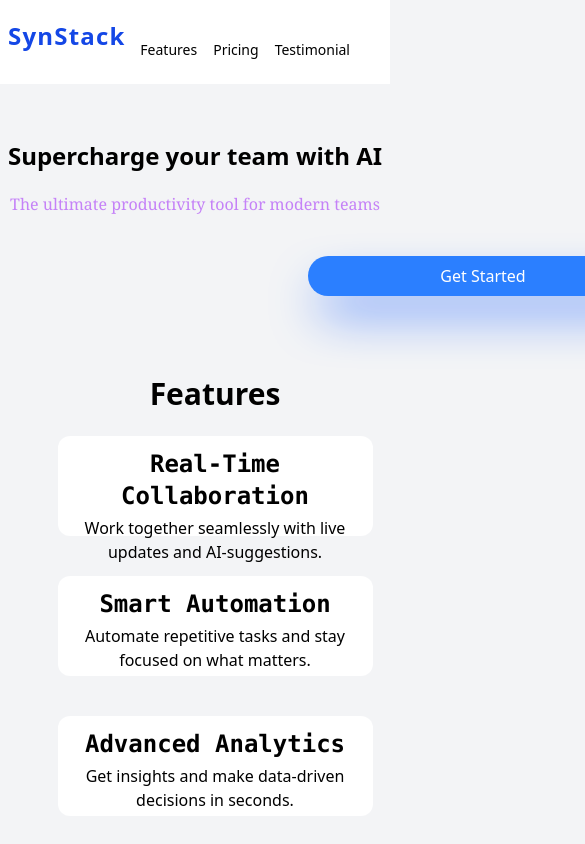
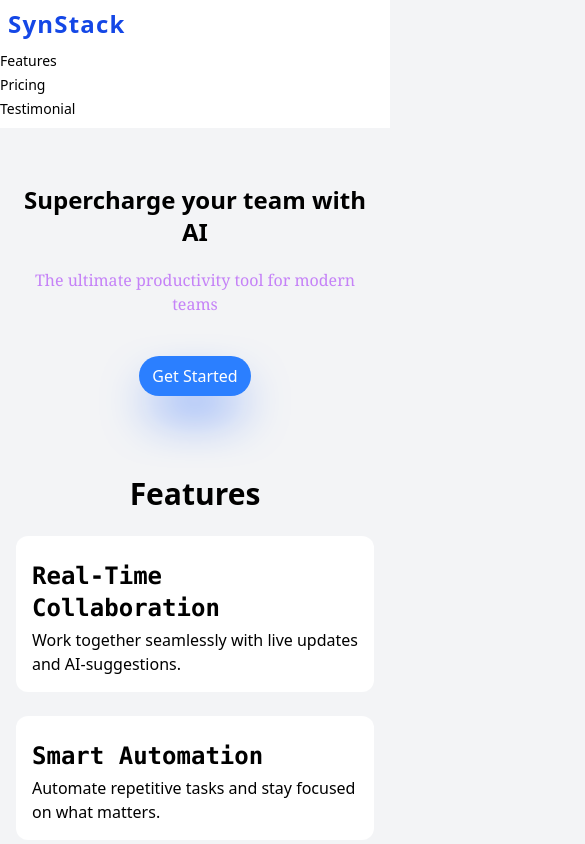
Before and after one commit to Paddy-coy/Galaxy_Landing_Page, a plain HTML site: page index.html in a window 390 px wide. Shown: the top 844 px of the page, 585 px wide, since content can reach past the window. Drawn offline with Linux system fonts and the light colour scheme; a script that the page names is missing.

Commit message:
last fix

```diff
--- a/index.html
+++ b/index.html
@@ -2,148 +2,101 @@
 <html lang="en">
 <head>
   <meta charset="UTF-8" />
-  <meta name="viewport" content="width=device-width, initial-scale=1.0, maximum-scale=1.0, user-scalable=no"/>
+  <meta name="viewport" content="width=device-width, initial-scale=1.0"/>
   <title>Galaxy Landing Page</title>
   <script src="index.js" defer></script>
   <link rel="stylesheet" href="output.css">
-  <style>
-    /* Phone-specific fixes (under 640px) */
-    @media (max-width: 639px) {
-      /* Ensure content doesn't overflow horizontally */
-      body {
-        overflow-x: hidden;
-        min-width: 320px;
-      }
-
-      /* Fix navigation layout */
-      nav ul {
-        flex-direction: column;
-        align-items: flex-end;
-        gap: 0.5rem;
-        margin-top: 1rem;
-      }
-
-      /* Center-align main content */
-      main {
-        text-align: center;
-      }
-
-      /* Adjust button positioning */
-      button {
-        margin-left: auto;
-        margin-right: auto;
-        display: block;
-      }
-
-      /* Make feature cards full width */
-      article > div {
-        width: 90%;
-        margin: 0 auto 1rem auto;
-      }
-
-      /* Pricing cards adjustments */
-      section > div {
-        width: 90%;
-        margin: 0 auto 1rem auto;
-      }
-
-      /* Testimonial cards adjustments */
-      .mt-20, .mt-10 {
-        width: 90%;
-        margin-left: auto;
-        margin-right: auto;
-      }
-    }
-  </style>
 </head>
-<body class="bg-gray-100 sm:overflow-x-hidden md:overflow-x-hidden lg:overflow-x-hidden xl:overflow-x-hidden">
+<body class="bg-gray-100 overflow-x-hidden">
 
   <!-- The NavBar -->
   <header class="bg-white w-full">
-    <h2 class="text-blue-700 text-2xl font-bold tracking-wider p-2 relative top-3 sm:relative sm:top-4 xl:ms-16">SynStack</h2>
-    <nav>
-     <ul>
-      <li class="flex justify-end me-10 gap-4 relative bottom-6 text-sm transition ease-in-out lg:justify-center xl:justify-end">
-        <a href="" class="hover:text-blue-500 sm:text-amber-600 sm:text-xl sm:font-bold sm:text-shadow-lg sm:text-shadow-green-700/70">Features</a>
-        <a href="" class="hover:text-blue-500 sm:text-xl sm:text-amber-600 sm:font-bold sm:text-shadow-lg sm:text-shadow-green-700/70">Pricing</a>
-        <a href="" class="hover:text-blue-500 sm:text-xl sm:text-amber-600 sm:font-bold sm:text-shadow-lg sm:text-shadow-green-700/70 xl:me-20">Testimonial</a>
-      </li>
-     </ul>
-    </nav>
+    <div class="flex flex-col sm:flex-row">
+      <h2 class="text-blue-700 text-2xl font-bold tracking-wider p-2 sm:relative sm:top-4 xl:ms-16">SynStack</h2>
+      <nav class="sm:self-center">
+       <ul class="flex flex-col items-end gap-2 pr-4 pb-2 sm:flex-row sm:justify-end sm:me-10 sm:gap-4 sm:relative sm:bottom-6 lg:justify-center xl:justify-end">
+        <li><a href="" class="text-sm hover:text-blue-500 sm:text-amber-600 sm:text-xl sm:font-bold sm:text-shadow-lg sm:text-shadow-green-700/70">Features</a></li>
+        <li><a href="" class="text-sm hover:text-blue-500 sm:text-xl sm:text-amber-600 sm:font-bold sm:text-shadow-lg sm:text-shadow-green-700/70">Pricing</a></li>
+        <li><a href="" class="text-sm hover:text-blue-500 sm:text-xl sm:text-amber-600 sm:font-bold sm:text-shadow-lg sm:text-shadow-green-700/70 xl:me-20">Testimonial</a></li>
+       </ul>
+      </nav>
+    </div>
   </header>
 
-  <main class="lg:-ml-40 xl:-ml-20">
+  <main>
 
     <!-- Introductory Page -->
-    <h1 class="text-2xl font-bold text-center mt-14 w-full xl:text-5xl xl:mb-10">Supercharge your team with AI</h1>
-    <h3 class="text-center mt-5 xl:text-2xl text-purple-600/50 font-serif">The ultimate productivity tool for modern teams</h3>
-    <div class="flex justify-between sm:relative sm:-left-10">
-      <button class="bg-blue-500 p-2 w-28 rounded-3xl text-white relative left-72 mt-10 cursor-pointer sm:min-w-40 sm:p-3 md:relative md:left-90 lg:relative lg:left-140 hover:bg-green-600 shadow-2xl shadow-blue-600 transition delay-2000 duration-5000 ease-in-out hover:animate-bounce xl:relative xl:left-175">Get Started</button>
+    <div class="text-center px-4">
+      <h1 class="text-2xl font-bold mt-14 w-full xl:text-5xl xl:mb-10">Supercharge your team with AI</h1>
+      <h3 class="mt-5 xl:text-2xl text-purple-600/50 font-serif">The ultimate productivity tool for modern teams</h3>
+      <button class="bg-blue-500 p-2 w-28 rounded-3xl text-white mx-auto mt-10 cursor-pointer sm:min-w-40 sm:p-3 hover:bg-green-600 shadow-2xl shadow-blue-600 transition delay-2000 duration-5000 ease-in-out hover:animate-bounce">Get Started</button>
     </div>
 
-    <article class="bg-gray w-full h-1/2 ps-10 pb-20 flex flex-col gap-6">
+    <article class="px-4 pb-20 flex flex-col gap-6 items-center sm:items-stretch sm:ps-10">
       <h2 class="pt-20 text-center text-3xl font-bold sm:text-shadow-lg sm:text-shadow-green-700 sm:text-yellow-600 sm:font-mono sm:text-4xl lg:mb-5">Features</h2>
 
-      <div class="bg-white w-150 p-1 h-25 rounded-xl sm:w-120 sm:h-30 sm:mx-auto sm:bg-gradient-to-r sm:from-purple-500 sm:to-pink-600 sm:text-white sm:shadow-green-400/50 sm:shadow-md">
-        <h2 class="font-bold font-mono text-2xl pt-2 pb-1 px-3 sm:text-center">Real-Time Collaboration</h2>
-        <p class="px-3 sm:text-center">Work together seamlessly with live updates and AI-suggestions.</p>
+      <div class="bg-white w-full max-w-[500px] p-4 rounded-xl sm:w-120 sm:h-30 sm:mx-auto sm:bg-gradient-to-r sm:from-purple-500 sm:to-pink-600 sm:text-white sm:shadow-green-400/50 sm:shadow-md">
+        <h2 class="font-bold font-mono text-2xl pt-2 pb-1 sm:text-center">Real-Time Collaboration</h2>
+        <p class="sm:text-center">Work together seamlessly with live updates and AI-suggestions.</p>
       </div>
 
-      <div class="bg-white w-150 p-1 h-25 rounded-xl sm:w-120 sm:h-30 sm:mx-auto sm:bg-gradient-to-r sm:from-purple-500 sm:to-pink-600 sm:text-white sm:shadow-green-400/50 sm:shadow-md">
-        <h2 class="font-bold font-mono text-2xl pt-2 pb-1 px-3 sm:text-center">Smart Automation</h2>
-        <p class="px-3 sm:text-center">Automate repetitive tasks and stay focused on what matters.</p>
+      <div class="bg-white w-full max-w-[500px] p-4 rounded-xl sm:w-120 sm:h-30 sm:mx-auto sm:bg-gradient-to-r sm:from-purple-500 sm:to-pink-600 sm:text-white sm:shadow-green-400/50 sm:shadow-md">
+        <h2 class="font-bold font-mono text-2xl pt-2 pb-1 sm:text-center">Smart Automation</h2>
+        <p class="sm:text-center">Automate repetitive tasks and stay focused on what matters.</p>
       </div>
 
-      <div class="bg-white w-150 p-1 h-25 rounded-xl sm:w-120 sm:h-30 sm:mx-auto sm:bg-gradient-to-r sm:from-purple-500 sm:to-pink-600 sm:text-white sm:shadow-green-400/50 sm:shadow-md">
-        <h2 class="font-bold font-mono text-2xl pt-2 pb-1 px-3 sm:text-center">Advanced Analytics</h2>
-        <p class="px-3 sm:text-center">Get insights and make data-driven decisions in seconds.</p>
+      <div class="bg-white w-full max-w-[500px] p-4 rounded-xl sm:w-120 sm:h-30 sm:mx-auto sm:bg-gradient-to-r sm:from-purple-500 sm:to-pink-600 sm:text-white sm:shadow-green-400/50 sm:shadow-md">
+        <h2 class="font-bold font-mono text-2xl pt-2 pb-1 sm:text-center">Advanced Analytics</h2>
+        <p class="sm:text-center">Get insights and make data-driven decisions in seconds.</p>
       </div>
     </article>
 
-    <section class="flex flex-col gap-6">
-      <h2 class="mt-10 text-center text-3xl font-bold mb-20 sm:text-center sm:text-shadow-lg sm:text-shadow-green-700 sm:text-yellow-600 sm:font-mono sm:text-4xl">Pricing</h2>
+    <section class="px-4 flex flex-col gap-6 items-center sm:items-stretch">
+      <h2 class="mt-10 text-center text-3xl font-bold mb-8 sm:text-shadow-lg sm:text-shadow-green-700 sm:text-yellow-600 sm:font-mono sm:text-4xl">Pricing</h2>
 
-      <div class="bg-white w-150 ms-10 h-65 text-center rounded-2xl sm:w-130 sm:bg-[#2F3061] sm:text-white sm:italic sm:font-serif sm:h-70 sm:mx-auto sm:text-shadow-lg sm:text-shadow-green-700 sm:shadow-green-400/50 sm:shadow-md sm:skew-6 sm:hover:translate-x-1.5 sm:hover:bg-blue-700 sm:transition sm:duration-5000 sm:delay-2000 ease-in-out sm:mb-10">
+      <div class="bg-white w-full max-w-[500px] p-6 text-center rounded-2xl sm:w-130 sm:bg-[#2F3061] sm:text-white sm:italic sm:font-serif sm:h-70 sm:mx-auto sm:text-shadow-lg sm:text-shadow-green-700 sm:shadow-green-400/50 sm:shadow-md sm:skew-6 sm:hover:translate-x-1.5 sm:hover:bg-blue-700 sm:transition sm:duration-5000 sm:delay-2000 ease-in-out sm:mb-10">
         <p class="font-bold text-xl pt-5 pb-3">Starter</p>
-        <p class="text-blue-600 brightness-150 font-bold text-4xl pb-2">$0</p>
+        <p class="text-blue-600 brightness-150 font-bold text-4xl pb-2 sm:text-white">$0</p>
         <p class="leading-8">Basic Tools</p>
         <p class="leading-8">5 Projects</p>
         <p class="leading-8">Email Support</p>
-        <button class="bg-blue-500 p-2 w-24 rounded-3xl text-white relative left-1 cursor-pointer mt-2">Choose</button>
+        <button class="bg-blue-500 p-2 w-24 rounded-3xl text-white mx-auto mt-2 cursor-pointer">Choose</button>
       </div>
 
-      <div class="bg-blue-200 w-150 ms-10 h-70 text-center rounded-2xl border-2 border-blue-600 sm:bg-[#2F3061] sm:text-white sm:italic sm:font-serif sm:h-70 sm:mx-auto sm:w-130 sm:text-shadow-lg sm:text-shadow-green-700 sm:shadow-green-400/50 sm:shadow-md sm:skew-y-6 hover:translate-y-2.5 sm:mb-10 sm:hover:bg-blue-700 sm:transition sm:duration-5000 sm:delay-2000 ease-in-out">
+      <div class="bg-blue-200 w-full max-w-[500px] p-6 text-center rounded-2xl border-2 border-blue-600 sm:bg-[#2F3061] sm:text-white sm:italic sm:font-serif sm:h-70 sm:mx-auto sm:w-130 sm:text-shadow-lg sm:text-shadow-green-700 sm:shadow-green-400/50 sm:shadow-md sm:skew-y-6 hover:translate-y-2.5 sm:mb-10 sm:hover:bg-blue-700 sm:transition sm:duration-5000 sm:delay-2000 ease-in-out">
         <p class="font-bold text-xl pt-5 pb-3">Pro</p>
-        <p class="text-blue-600 brightness-150 font-bold text-4xl pb-2">$29/mo</p>
+        <p class="text-blue-600 brightness-150 font-bold text-4xl pb-2 sm:text-white">$29/mo</p>
         <p class="leading-8">All Starter Features</p>
         <p class="leading-8">Unlimited Projects</p>
         <p class="leading-8">Priority Support</p>
-        <button class="bg-blue-500 p-2 w-24 rounded-3xl text-white relative left-1 cursor-pointer mt-4 mb-4">Choose</button>
+        <button class="bg-blue-500 p-2 w-24 rounded-3xl text-white mx-auto mt-4 mb-4 cursor-pointer">Choose</button>
       </div>
 
-      <div class="bg-white w-150 ms-10 h-65 text-center rounded-2xl pb-2 sm:bg-[#2F3061] sm:text-white sm:italic sm:font-serif sm:h-70 sm:mx-auto sm:w-130 sm:text-shadow-lg sm:text-shadow-green-700 sm:shadow-green-400/50 sm:shadow-md sm:scale-95 sm:hover:bg-blue-700 sm:transition sm:duration-5000 sm:delay-2000 ease-in-out hover:-translate-y-2.5">
+      <div class="bg-white w-full max-w-[500px] p-6 text-center rounded-2xl sm:bg-[#2F3061] sm:text-white sm:italic sm:font-serif sm:h-70 sm:mx-auto sm:w-130 sm:text-shadow-lg sm:text-shadow-green-700 sm:shadow-green-400/50 sm:shadow-md sm:scale-95 sm:hover:bg-blue-700 sm:transition sm:duration-5000 sm:delay-2000 ease-in-out hover:-translate-y-2.5">
         <p class="font-bold text-xl pt-5 pb-3">Enterprise</p>
-        <p class="text-blue-600 brightness-150 font-bold text-4xl">$99/mo</p>
+        <p class="text-blue-600 brightness-150 font-bold text-4xl sm:text-white">$99/mo</p>
         <p class="leading-8">Everything in Pro</p>
         <p class="leading-8">Team Management</p>
         <p class="leading-8">Custom Integrations</p>
-        <button class="bg-blue-500 p-2 w-24 rounded-3xl text-white relative left-1 cursor-pointer mt-2">Choose</button>
+        <button class="bg-blue-500 p-2 w-24 rounded-3xl text-white mx-auto mt-2 cursor-pointer">Choose</button>
       </div>
     </section>
 
-    <h2 class="mt-10 text-4xl font-bold text-center">What People Are Saying</h2>
-    <div class="mt-20 bg-white w-155 h-30 ms-10 rounded-2xl sm:bg-amber-600 sm:text-white sm:w-120 sm:mx-auto sm:italic sm:font-serif sm:shadow-green-400/50 sm:shadow-md">
-      <p class="pt-4 ps-6">"SyncStack has doubled our team's productivity. It's a game changer"</p>
-      <p class="ps-6 pt-2">-— Sarah W, Product Manager</p>
-    </div>
-    <div class="mt-10 bg-white w-155 h-30 ms-10 rounded-2xl sm:w-120 sm:bg-[#313638] sm:mx-auto sm:text-white sm:italic sm:font-serif sm:shadow-green-400/50 sm:shadow-md">
-      <p class="pt-4 ps-6">"We've reduced manual work by 70%. Amazing tool!"</p>
-      <p class="ps-6 pt-2">-— James T., CTO</p>
+    <div class="px-4">
+      <h2 class="mt-10 text-4xl font-bold text-center">What People Are Saying</h2>
+      <div class="mt-8 bg-white w-full max-w-[500px] p-6 mx-auto rounded-2xl sm:bg-amber-600 sm:text-white sm:w-120 sm:italic sm:font-serif sm:shadow-green-400/50 sm:shadow-md">
+        <p>"SyncStack has doubled our team's productivity. It's a game changer"</p>
+        <p class="font-semibold mt-2">— Sarah W, Product Manager</p>
+      </div>
+      <div class="mt-6 bg-white w-full max-w-[500px] p-6 mx-auto rounded-2xl sm:w-120 sm:bg-[#313638] sm:text-white sm:italic sm:font-serif sm:shadow-green-400/50 sm:shadow-md">
+        <p>"We've reduced manual work by 70%. Amazing tool!"</p>
+        <p class="font-semibold mt-2">— James T., CTO</p>
+      </div>
     </div>
   </main>
 
   <footer class="mt-20">
-    <div class="bg-[#246EB9] w-full text-white text-center h-15 py-4">
+    <div class="bg-[#246EB9] w-full text-white text-center py-4">
       &copy; 2025 SyncStack. All rights reserved.
     </div>
   </footer>
```
